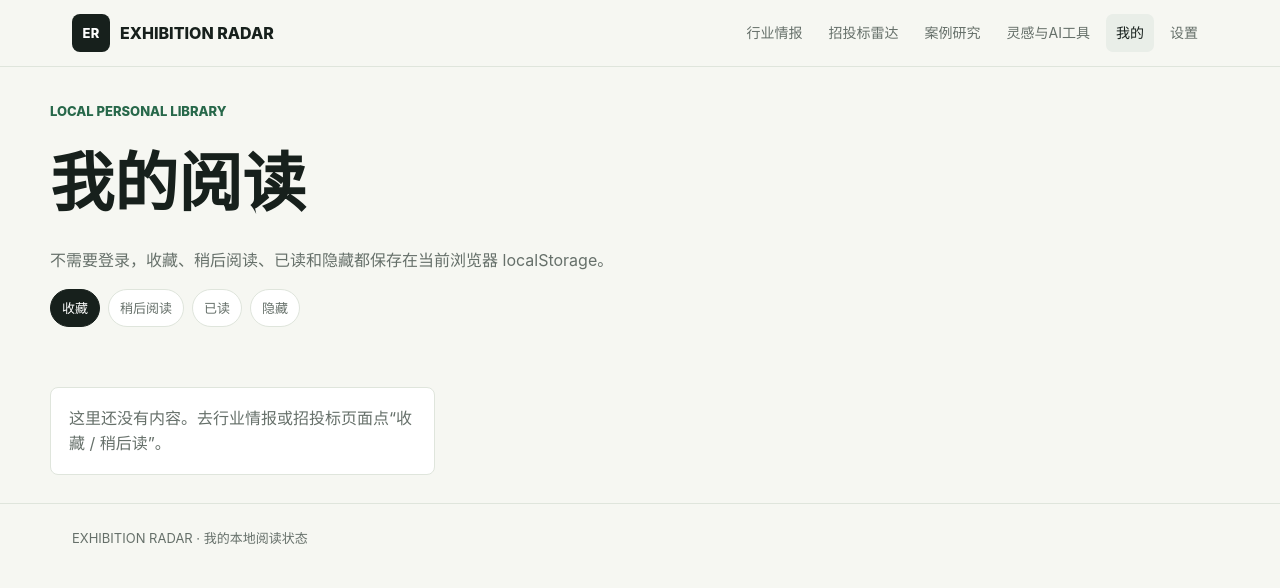
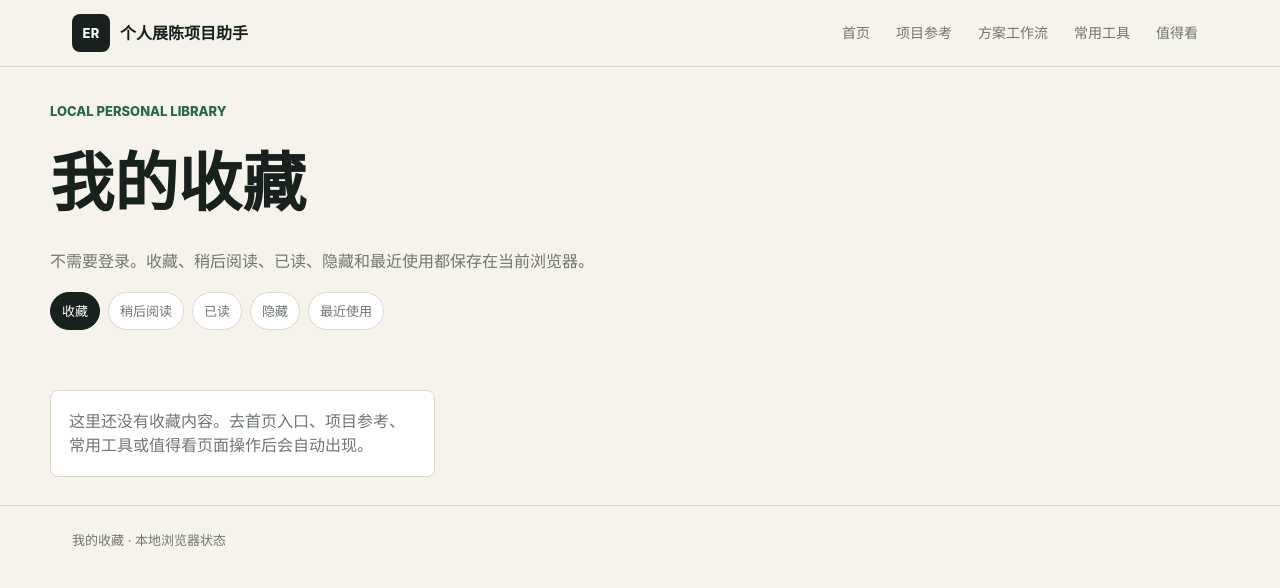
Before and after one commit to xiguada11-cyber/xiguada11-cyber.github.io, a plain HTML site: page my/index.html in a window 1280 px wide. Drawn offline with Linux system fonts and the light colour scheme.

Commit message:
Update personal library page navigation

```diff
--- a/my/index.html
+++ b/my/index.html
@@ -3,18 +3,30 @@
 <head>
   <meta charset="utf-8">
   <meta name="viewport" content="width=device-width,initial-scale=1">
-  <title>我的阅读｜EXHIBITION RADAR</title>
-  <link rel="stylesheet" href="/assets/site.css?v=20260714-my">
-  <style>.my-hero{padding:34px 0 18px}.my-hero h1{font-size:clamp(36px,5vw,64px);margin:0 0 10px}.tabs{display:flex;gap:8px;flex-wrap:wrap;margin:14px 0}.tab{border:1px solid var(--line);background:#fff;border-radius:999px;padding:8px 11px;font-size:13px;color:var(--muted);cursor:pointer}.tab.active{background:var(--ink);border-color:var(--ink);color:#fff}.saved-grid{display:grid;grid-template-columns:repeat(3,minmax(0,1fr));gap:12px}.saved-card{border:1px solid var(--line);background:#fff;border-radius:8px;padding:14px;display:flex;flex-direction:column;gap:8px;min-height:150px}.saved-card h3{font-size:17px;margin:0}.saved-card p{font-size:13px;color:var(--muted);margin:0}.empty{border:1px solid var(--line);background:#fff;border-radius:8px;padding:18px;color:var(--muted)}@media(max-width:900px){.saved-grid{grid-template-columns:1fr}}</style>
+  <title>我的收藏｜个人展陈项目助手</title>
+  <link rel="stylesheet" href="/assets/site.css?v=20260720-my">
+  <style>
+    :root{--paper:#f6f3ec;--ink:#18211d;--muted:#6f776f;--line:#ded8ca;--gold:#b99042}
+    body{background:var(--paper);color:var(--ink)}.top{background:rgba(246,243,236,.94);backdrop-filter:blur(14px)}.my-hero{padding:34px 0 18px}.my-hero h1{font-size:clamp(36px,5vw,64px);margin:0 0 10px}.tabs{display:flex;gap:8px;flex-wrap:wrap;margin:14px 0}.tab{border:1px solid var(--line);background:#fff;border-radius:999px;padding:8px 11px;font-size:13px;color:var(--muted);cursor:pointer}.tab.active{background:var(--ink);border-color:var(--ink);color:#fff}.saved-grid{display:grid;grid-template-columns:repeat(3,minmax(0,1fr));gap:12px}.saved-card{border:1px solid var(--line);background:#fff;border-radius:8px;padding:14px;display:flex;flex-direction:column;gap:8px;min-height:150px}.saved-card h3{font-size:17px;margin:0}.saved-card p{font-size:13px;color:var(--muted);margin:0}.empty{border:1px solid var(--line);background:#fff;border-radius:8px;padding:18px;color:var(--muted)}.mini-btn{border:1px solid var(--line);background:#fff;border-radius:7px;padding:8px 10px;font-size:12px;color:var(--ink);text-decoration:none;cursor:pointer}.mini-btn.primary{background:var(--ink);border-color:var(--ink);color:#fff}.actions{display:flex;gap:8px;flex-wrap:wrap;margin-top:auto}@media(max-width:900px){.saved-grid{grid-template-columns:1fr}.navlinks{gap:10px}.navlinks a{font-size:12px}}
+  </style>
 </head>
 <body>
-<header class="top"><div class="shell nav"><a class="brand" href="/"><span class="mark">ER</span><span>EXHIBITION RADAR</span></a><nav class="navlinks"><a href="/intelligence/">行业情报</a><a href="/bidding/">招投标雷达</a><a href="/cases/">案例研究</a><a href="/resources/">灵感与AI工具</a><a class="active" href="/my/">我的</a><a href="/settings/">设置</a></nav></div></header>
-<main><section class="shell my-hero"><p class="eyebrow">LOCAL PERSONAL LIBRARY</p><h1>我的阅读</h1><p style="color:var(--muted);max-width:760px">不需要登录，收藏、稍后阅读、已读和隐藏都保存在当前浏览器 localStorage。</p><div class="tabs"><button class="tab active" data-tab="favorites">收藏</button><button class="tab" data-tab="later">稍后阅读</button><button class="tab" data-tab="read">已读</button><button class="tab" data-tab="hidden">隐藏</button></div></section><section class="shell section"><div id="list" class="saved-grid"></div></section></main>
-<footer class="footer"><div class="shell">EXHIBITION RADAR · 我的本地阅读状态</div></footer>
-<script src="/assets/personal.js?v=20260714"></script>
+<header class="top"><div class="shell nav"><a class="brand" href="/"><span class="mark">ER</span><span>个人展陈项目助手</span></a><nav class="navlinks"><a href="/">首页</a><a href="/references/">项目参考</a><a href="/workflows/">方案工作流</a><a href="/tools/">常用工具</a><a href="/reading/">值得看</a></nav></div></header>
+<main>
+  <section class="shell my-hero">
+    <p class="eyebrow">LOCAL PERSONAL LIBRARY</p>
+    <h1>我的收藏</h1>
+    <p style="color:var(--muted);max-width:760px;line-height:1.7">不需要登录。收藏、稍后阅读、已读、隐藏和最近使用都保存在当前浏览器。</p>
+    <div class="tabs"><button class="tab active" data-tab="favorites">收藏</button><button class="tab" data-tab="later">稍后阅读</button><button class="tab" data-tab="read">已读</button><button class="tab" data-tab="hidden">隐藏</button><button class="tab" data-tab="recent">最近使用</button></div>
+  </section>
+  <section class="shell section"><div id="list" class="saved-grid"></div></section>
+</main>
+<footer class="footer"><div class="shell">我的收藏 · 本地浏览器状态</div></footer>
+<script src="/assets/personal.js?v=20260720"></script>
 <script>
 const $=s=>document.querySelector(s); let tab='favorites';
-function render(){document.querySelectorAll('.tab').forEach(b=>b.classList.toggle('active',b.dataset.tab===tab)); const items=ERPersonal.all(tab); $('#list').innerHTML=items.length?items.map(x=>`<article class="saved-card"><span class="badge">${x.type||tab}</span><h3>${x.title}</h3><p>保存时间：${String(x.savedAt||'').slice(0,10)}</p><div class="actions"><a class="btn primary" href="${x.url}" target="_blank" rel="noopener">打开来源</a><button class="btn" data-remove="${x.id}">移除</button></div></article>`).join(''):'<div class="empty">这里还没有内容。去行业情报或招投标页面点“收藏 / 稍后读”。</div>'; document.querySelectorAll('[data-remove]').forEach(b=>b.onclick=()=>{const s=ERPersonal.load(); delete s[tab][b.dataset.remove]; ERPersonal.save(s); render();});}
+function label(){return {favorites:'收藏',later:'稍后阅读',read:'已读',hidden:'隐藏',recent:'最近使用'}[tab] || tab}
+function render(){document.querySelectorAll('.tab').forEach(b=>b.classList.toggle('active',b.dataset.tab===tab)); const items=ERPersonal.all(tab); $('#list').innerHTML=items.length?items.map(x=>`<article class="saved-card"><span class="badge">${x.type||label()}</span><h3>${x.title}</h3><p>${label()}：${String(x.savedAt||'').slice(0,10)}</p><div class="actions"><a class="mini-btn primary" href="${x.url}" target="_blank" rel="noopener">打开来源</a><button class="mini-btn" data-remove="${x.id}">移除</button></div></article>`).join(''):`<div class="empty">这里还没有${label()}内容。去首页入口、项目参考、常用工具或值得看页面操作后会自动出现。</div>`; document.querySelectorAll('[data-remove]').forEach(b=>b.onclick=()=>{ERPersonal.remove(tab,b.dataset.remove); render();});}
 document.querySelectorAll('.tab').forEach(b=>b.onclick=()=>{tab=b.dataset.tab;render();}); render();
 </script>
 </body></html>
```
